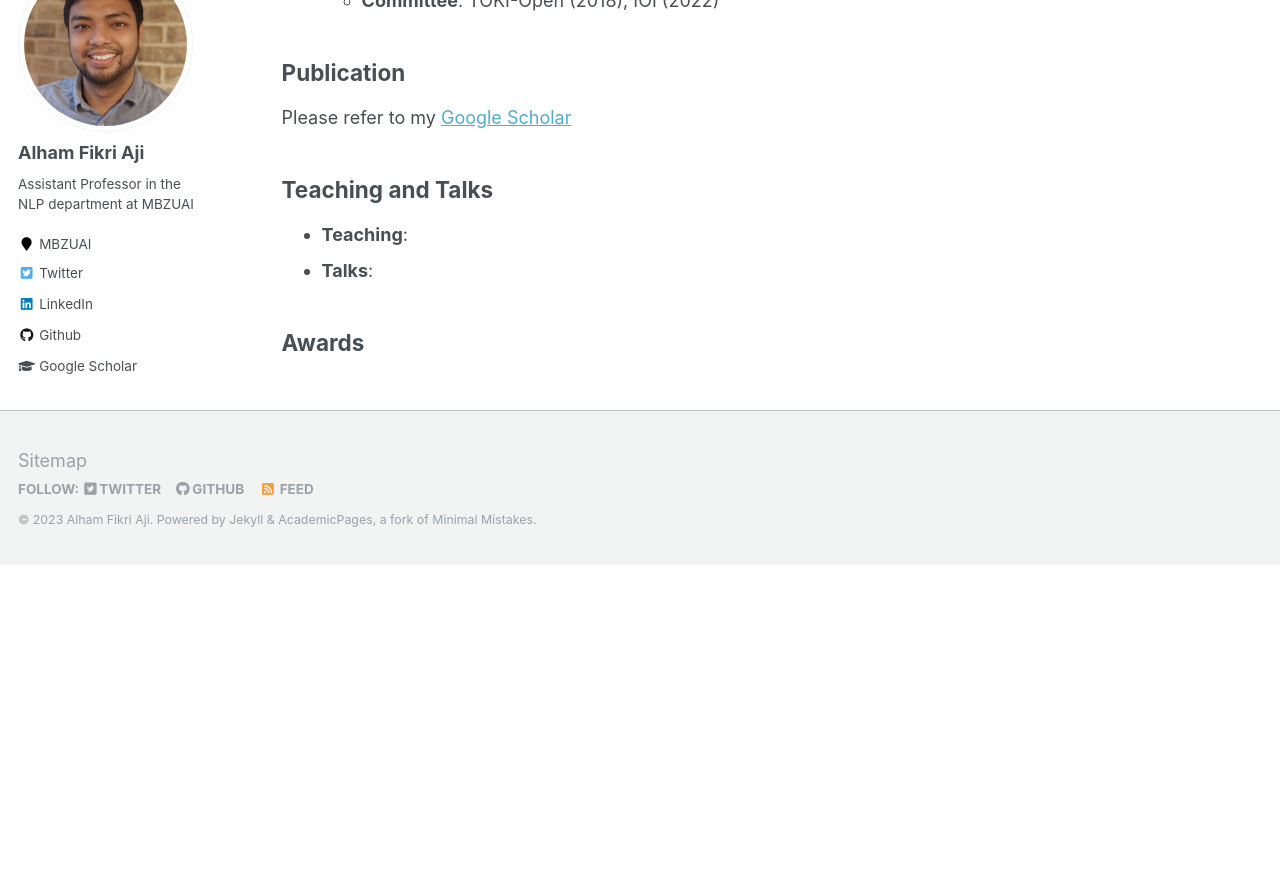
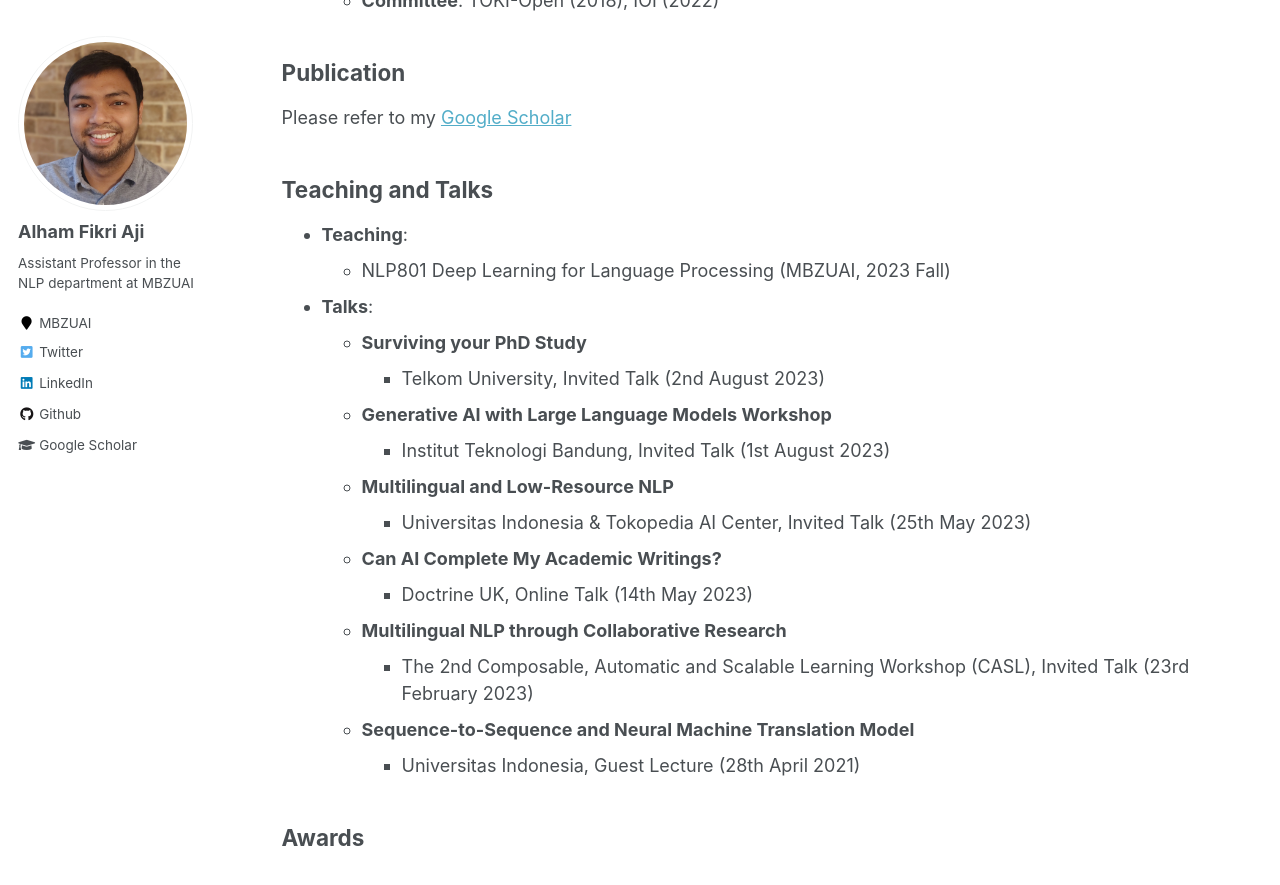
Before and after one commit to afaji/afaji.github.io, a Jekyll site: the page built from _pages/cv.md, in a window 1280 px wide and 900 px high, scrolled down 951 px. Shown: the top 885 px of the window. Built offline with Jekyll 4.4.1, drawn with Linux system fonts in a browser that asks for light colours; before the commit the page ends 1516 px from its top, so only the background shows below that.

Commit message:
Update cv.md

```diff
--- a/_pages/cv.md
+++ b/_pages/cv.md
@@ -41,6 +41,20 @@
 ## Teaching and Talks
 
 * **Teaching**:
+  * NLP801 Deep Learning for Language Processing (MBZUAI, 2023 Fall)
 * **Talks**:
+  * **Surviving your PhD Study**
+    - Telkom University, Invited Talk (2nd August 2023)
+  * **Generative AI with Large Language Models Workshop**
+    - Institut Teknologi Bandung, Invited Talk (1st August 2023)
+  * **Multilingual and Low-Resource NLP**
+    - Universitas Indonesia & Tokopedia AI Center, Invited Talk (25th May 2023)
+  * **Can AI Complete My Academic Writings?**
+    - Doctrine UK, Online Talk (14th May 2023)
+  * **Multilingual NLP through Collaborative Research**
+    - The 2nd Composable, Automatic and Scalable Learning Workshop (CASL), Invited Talk (23rd February 2023)
+  * **Sequence-to-Sequence and Neural Machine Translation Model**
+    - Universitas Indonesia, Guest Lecture (28th April 2021)
+
 
 ## Awards
```
